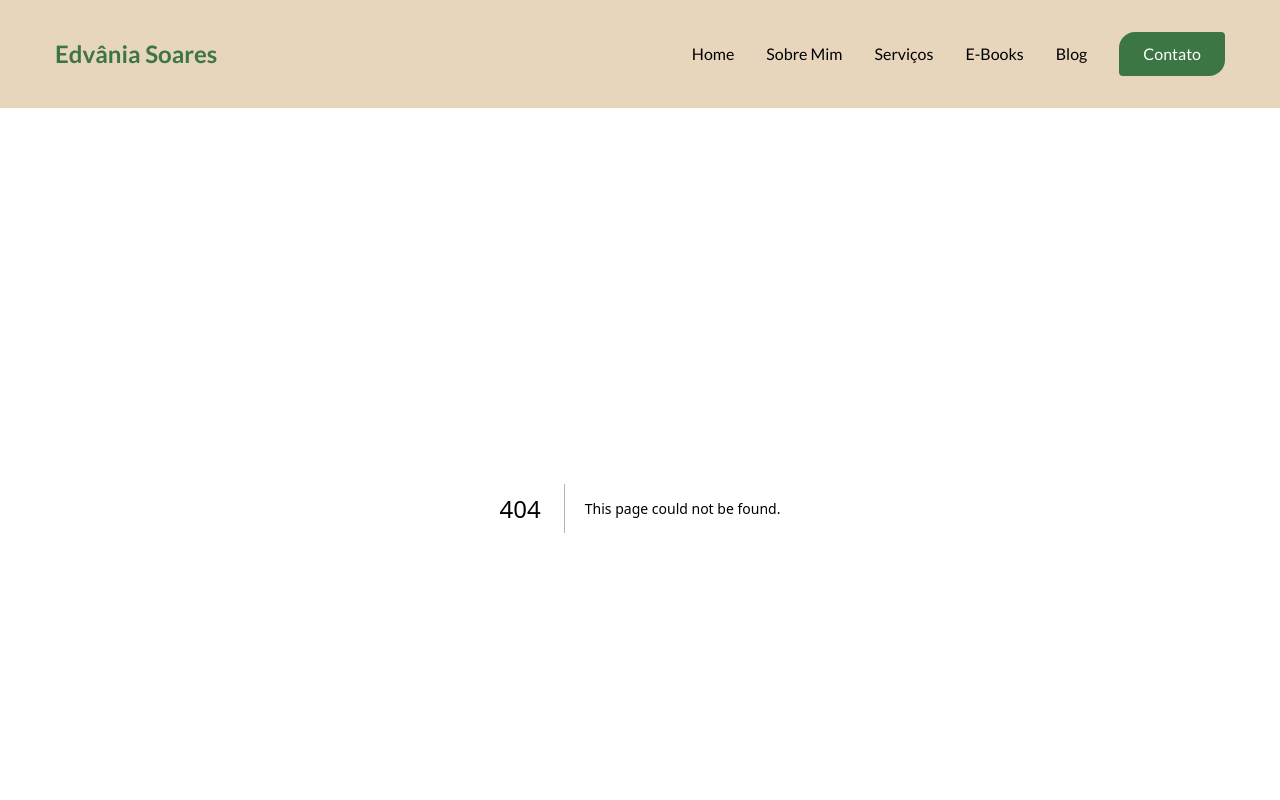
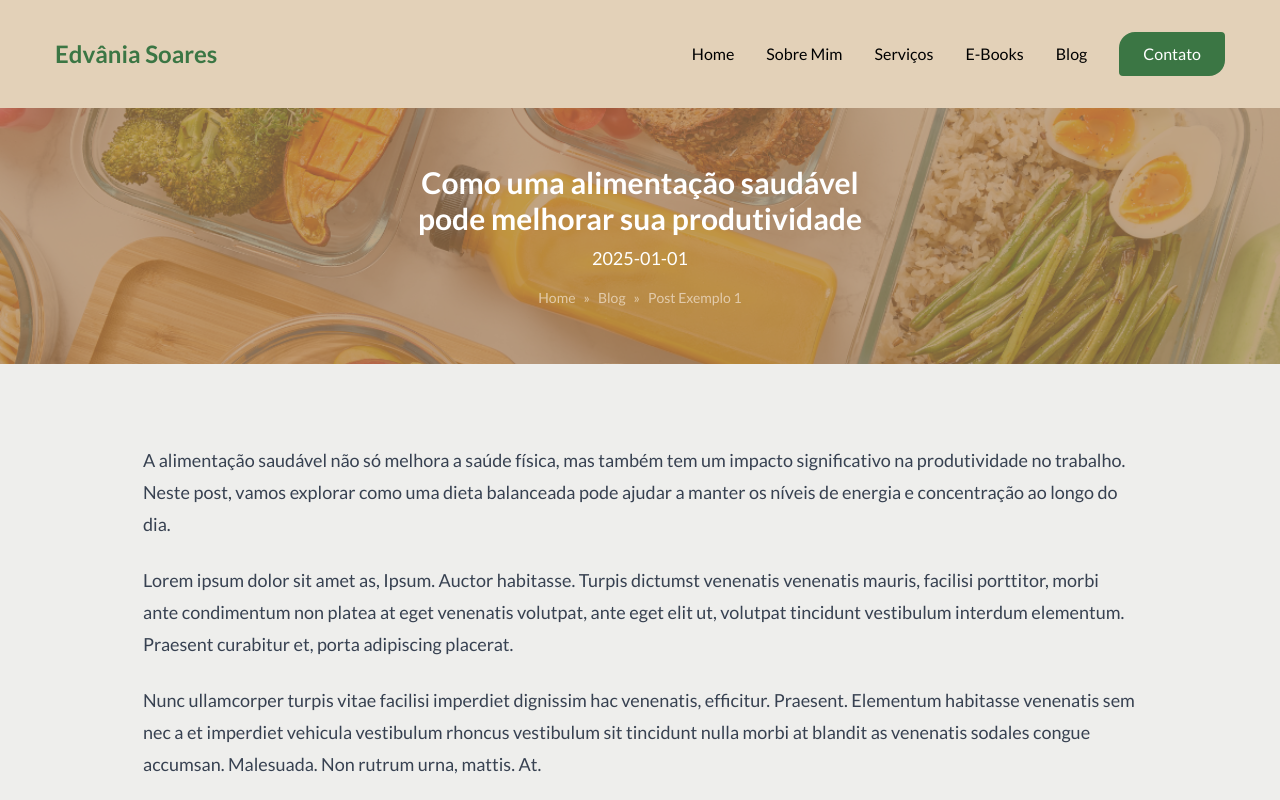
Before and after one commit to ArielSpencer/nutri-edvania-site, a Next.js app: page /blog/post-exemplo-1 in a window 1280 px wide. Before the commit this address had no page. Shown: the top 800 px of the page. Built offline with nearby package versions, Linux system fonts and the light colour scheme.

Commit message:
feat: implement dynamic blog post page with static generation and markdown rendering

```diff
--- /dev/null
+++ b/app/blog/[slug]/page.jsx
@@ -0,0 +1,56 @@
+import fs from 'fs';
+import path from 'path';
+import matter from 'gray-matter';
+import ReactMarkdown from 'react-markdown';
+import Banner from '@/components/Banner';
+
+const postsDirectory = path.join(process.cwd(), 'app/posts');
+
+export async function generateStaticParams() {
+  const fileNames = fs.readdirSync(postsDirectory);
+  return fileNames.map((fileName) => ({
+    slug: fileName.replace('.md', ''),
+  }));
+}
+
+async function getPostData(slug) {
+  const filePath = path.join(postsDirectory, `${slug}.md`);
+
+  if (!fs.existsSync(filePath)) {
+    return null;
+  }
+
+  const fileContent = fs.readFileSync(filePath, 'utf-8');
+  const { data, content } = matter(fileContent);
+
+  return { data, content };
+}
+
+export default async function BlogPost({ params }) {
+  const { slug } = await params;
+
+  if (!slug) {
+    return <p>404: página não encontrada.</p>;
+  }
+
+  const post = await getPostData(slug);
+
+  if (!post) {
+    return <p>404: post não encontrado.</p>;
+  }
+
+  const { data, content } = post;
+
+  return (
+    <section>
+      <Banner
+        title={data.title}
+        description={data.date}
+      />
+
+      <article className="container py-20 prose prose-lg max-w-[80vw]">
+        <ReactMarkdown>{content}</ReactMarkdown>
+      </article>
+    </section>
+  );
+}
```
